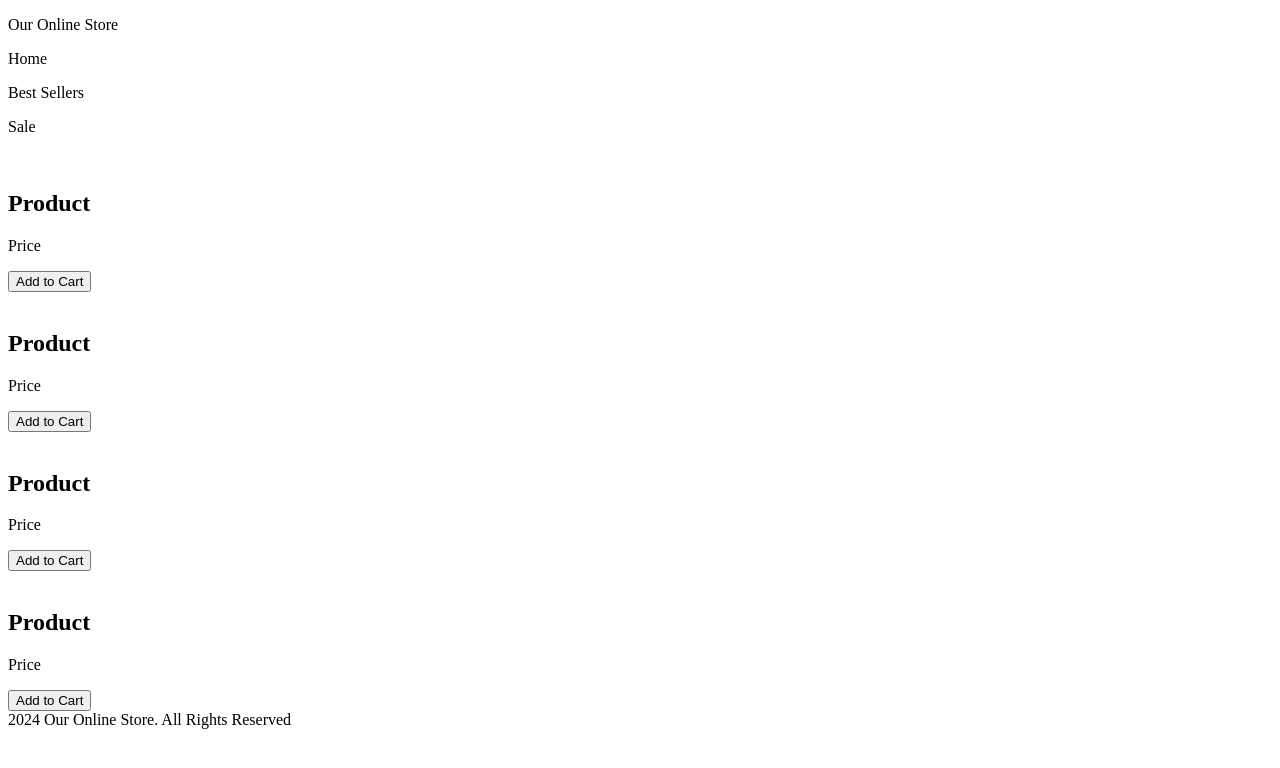
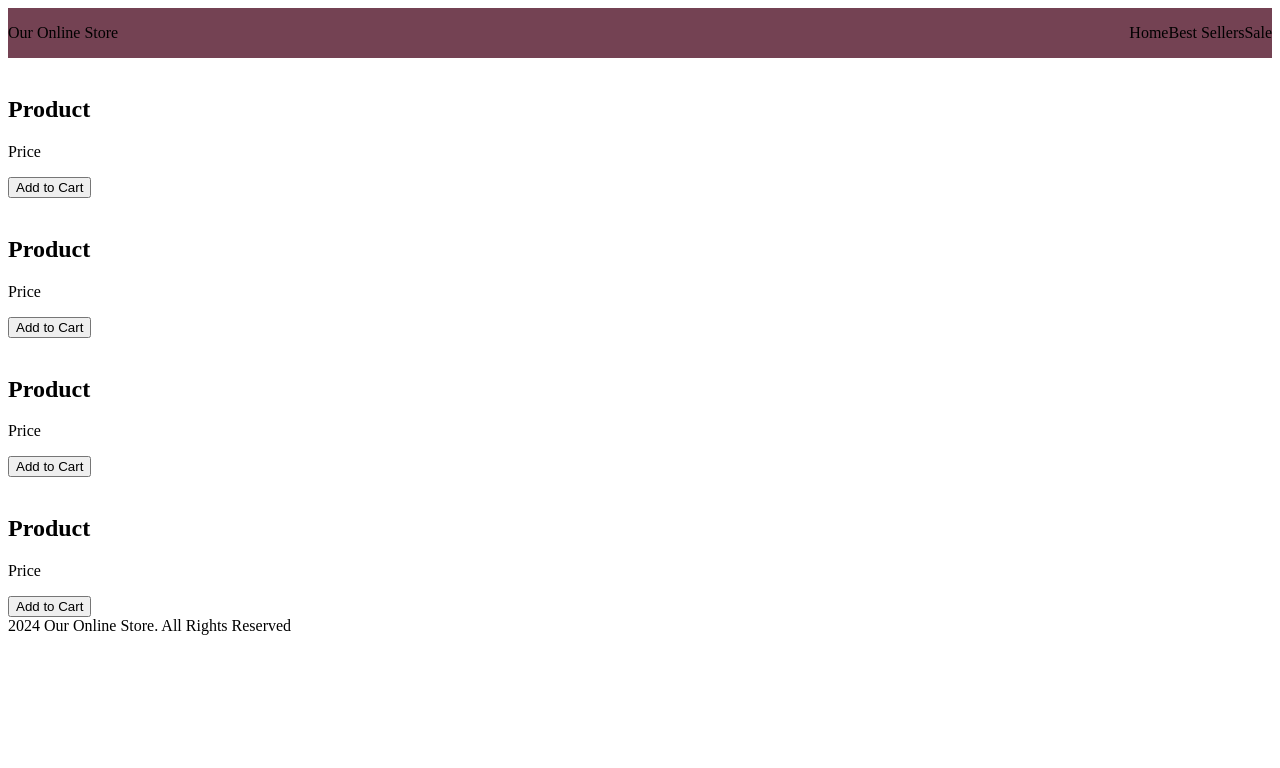
Before and after one commit to lyndsielane/html-css-ecommercesite, a plain HTML site: page index.html in a window 1280 px wide. Drawn offline with Linux system fonts and the light colour scheme.

Commit message:
some-nav-styling

```diff
--- a/index.html
+++ b/index.html
@@ -8,10 +8,16 @@
   </head>
   <body>
     <header>
-      <p>Our Online Store</p>
-      <p>Home</p>
-      <p>Best Sellers</p>
-      <p>Sale</p>
+      <div class="nav-bar">
+        Our Online Store
+        <div>
+          <ul>
+            <li><a>Home</a></li>
+            <li><a>Best Sellers</a></li>
+            <li><a>Sale</a></li>
+          </ul>
+        </div>
+      </div>
     </header>
     <section>
       <div id="product-container">
--- a/style.css
+++ b/style.css
@@ -0,0 +1,11 @@
+.nav-bar {
+  background-color: #744253;
+  display: flex;
+  justify-content: space-between;
+  align-items: center;
+}
+
+ul {
+  list-style: none;
+  display: flex;
+}
```
